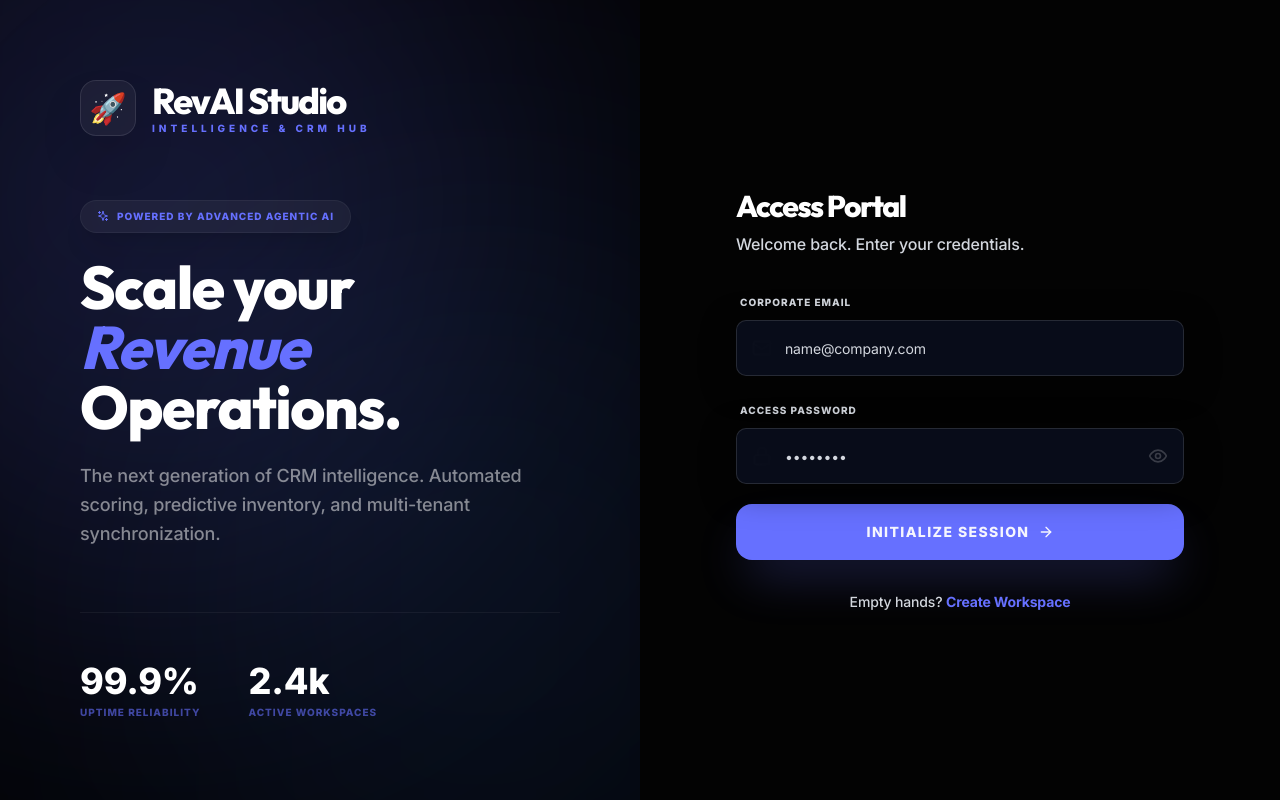
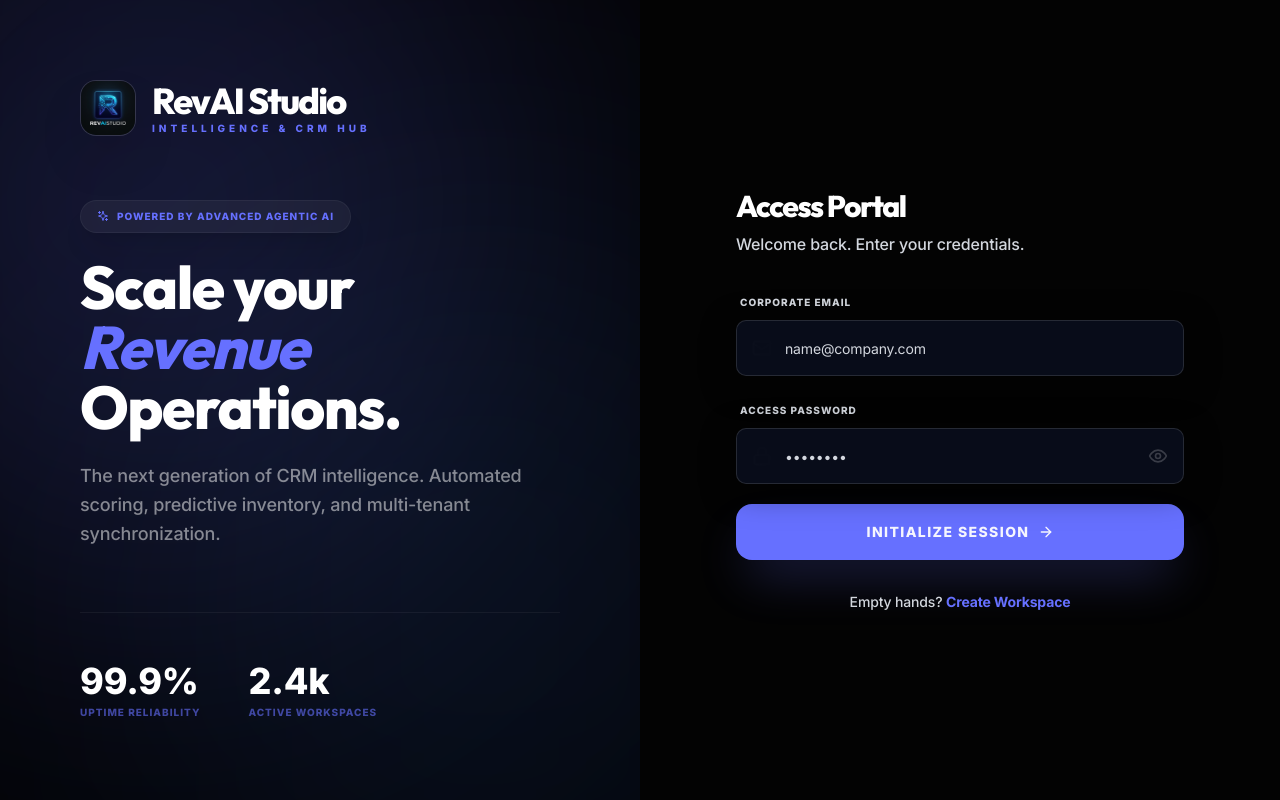
Before and after one commit to Chahatj23/revai-dashboard, a React (Create React App) app: page /login in a window 1280 px wide. Built offline with nearby package versions, Linux system fonts and the light colour scheme.

Commit message:
feat: implement authentication and organization selection pages with responsive UI components

```diff
--- a/src/App.js
+++ b/src/App.js
@@ -149,8 +149,8 @@ function Sidebar() {
             !isOpen && "justify-center w-full",
           )}
         >
-          <div className="w-10 h-10 shrink-0 bg-primary rounded-xl flex items-center justify-center shadow-lg shadow-primary/20">
-            <span className="text-xl">🚀</span>
+          <div className="w-10 h-10 shrink-0 bg-white/5 rounded-xl flex items-center justify-center border border-white/10 shadow-lg overflow-hidden">
+            <img src="/favicon.png" alt="RevAI Logo" className="w-full h-full object-cover" />
           </div>
           {isOpen && (
             <div className="animate-in fade-in duration-300 whitespace-nowrap overflow-hidden">
--- a/src/components/auth/LoginPage.jsx
+++ b/src/components/auth/LoginPage.jsx
@@ -46,8 +46,8 @@ const LoginPage = () => {
         <div className="absolute -bottom-1/4 -right-1/4 w-full h-full bg-blue-500/10 rounded-full blur-[160px]" />
 
         <div className="relative z-10 flex items-center gap-4">
-          <div className="w-14 h-14 bg-white/5 backdrop-blur-3xl rounded-2xl flex items-center justify-center border border-white/10 shadow-2xl">
-            <span className="text-3xl">🚀</span>
+          <div className="w-14 h-14 bg-white/5 backdrop-blur-3xl rounded-2xl flex items-center justify-center border border-white/10 shadow-2xl overflow-hidden">
+            <img src="/favicon.png" alt="RevAI Logo" className="w-full h-full object-cover" />
           </div>
           <div>
             <h1 className="text-4xl font-black tracking-tighter text-white">RevAI Studio</h1>
--- a/src/components/auth/OrganizationSelector.jsx
+++ b/src/components/auth/OrganizationSelector.jsx
@@ -37,8 +37,8 @@ const OrganizationSelector = () => {
     <div className="fixed inset-0 z-[100] flex items-center justify-center bg-background/80 backdrop-blur-xl animate-in fade-in duration-500">
       <div className="w-full max-w-xl p-6 space-y-8 animate-in zoom-in-95 duration-500">
         <div className="text-center space-y-2">
-          <div className="inline-flex p-4 rounded-3xl bg-primary/10 text-primary mb-4 shadow-2xl shadow-primary/20">
-            <Building2 size={40} />
+          <div className="inline-flex w-20 h-20 rounded-3xl bg-white/5 border border-white/10 p-0 overflow-hidden mb-4 shadow-2xl shadow-primary/20 items-center justify-center">
+            <img src="/favicon.png" alt="RevAI Logo" className="w-full h-full object-cover" />
           </div>
           <h1 className="text-4xl font-extrabold tracking-tighter text-white">
             {isRegistering ? 'New Workspace' : 'Select Workspace'}
```
